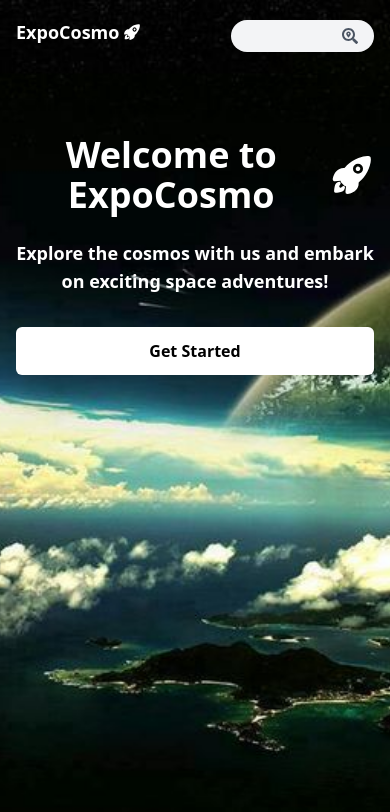
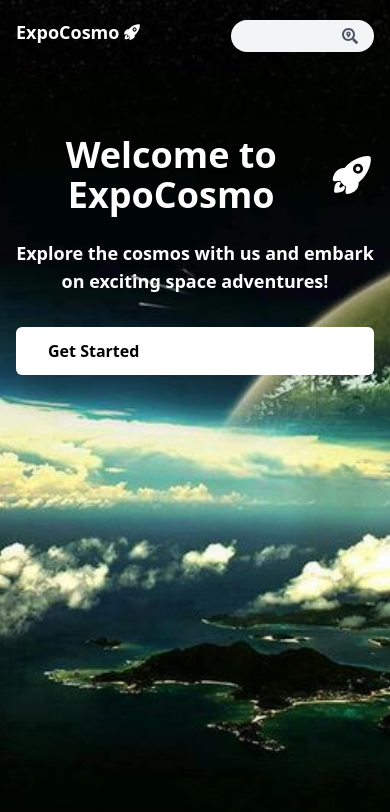
Before and after one commit to Yuvraj883/Nebula-Net-MAIT, a React (Create React App) app: page / in a window 390 px wide. Shown: the top 812 px of the page. Built offline with nearby package versions, Linux system fonts and the light colour scheme; no server answers.

Commit message:
Add files via upload

```diff
--- a/src/components/Hero.jsx
+++ b/src/components/Hero.jsx
@@ -1,3 +1,4 @@
+import { HashLink } from "react-router-hash-link";
 import Navbar from "./Navbar";
 import { IoRocket } from "react-icons/io5";
 
@@ -12,15 +13,20 @@ const Hero = () => {
       {/* Your content inside the Hero component */}
       <div className="container mx-auto px-4 py-12 text-white flex flex-col mt-[6%] items-center   lg:w-2/3">
         <div className="flex items-center mb-6 text-center">
-          <h1 className="text-4xl lg:text-5xl font-bold mr-1 lg:mr-1 ">Welcome to ExpoCosmo</h1>
+          <h1 className="text-4xl lg:text-5xl font-bold mr-1 lg:mr-1 ">
+            Welcome to ExpoCosmo
+          </h1>
           <IoRocket className="text-6xl lg:text-6xl" />
         </div>
         <p className="text-lg lg:text-xl text-center font-semibold mb-8">
           Explore the cosmos with us and embark on exciting space adventures!
         </p>
-        <button className="bg-white hover:bg-black hover:text-white text-black px-8 font-semibold py-3 rounded-md w-full lg:w-auto">
+        <HashLink
+          to="#tours-div"
+          className="bg-white hover:bg-black hover:text-white text-black px-8 font-semibold py-3 rounded-md w-full lg:w-auto"
+        >
           Get Started
-        </button>
+        </HashLink>
       </div>
     </div>
   );
```
